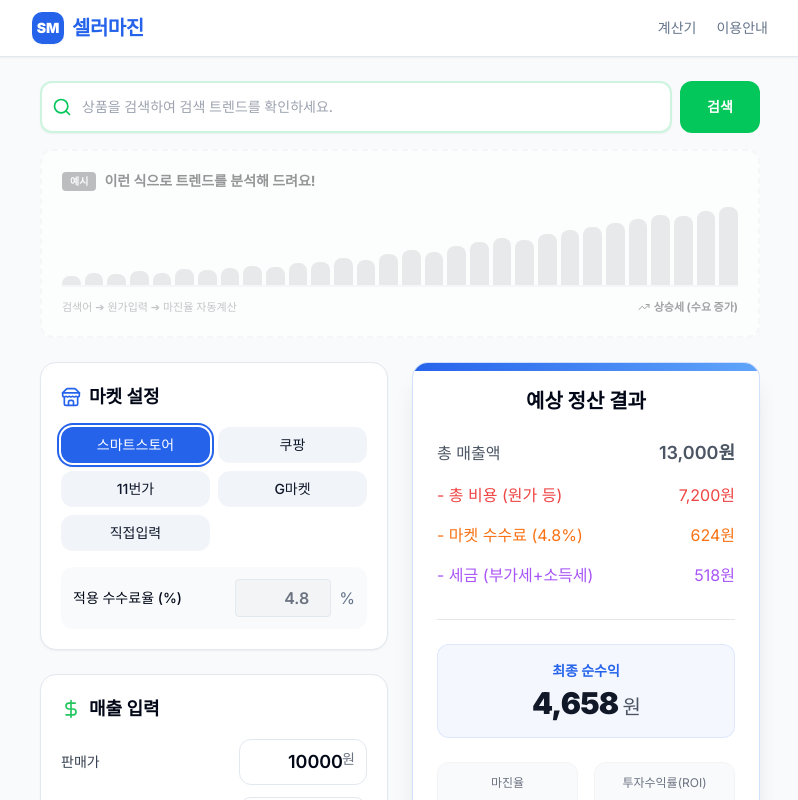
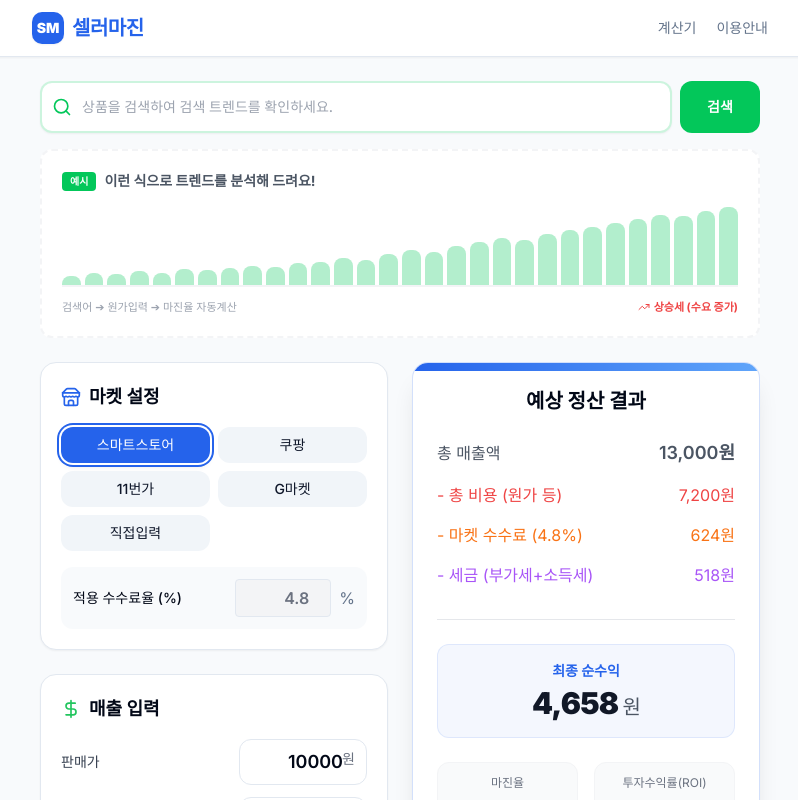
Before and after one commit to hoonzzz/seller-calc, a Next.js app: page / in a window 1280 px wide. Shown: the top 800 px of the page, without its empty margins (240-1038 px from the left). Built offline with nearby package versions, Linux system fonts and the light colour scheme.

Commit message:
style: 초기 예시 트렌드 차트 컬러 흑백(grayscale) 제거

```diff
--- a/src/components/SearchBar.tsx
+++ b/src/components/SearchBar.tsx
@@ -182,7 +182,7 @@ export default function SearchBar({ onSelectProduct }: SearchBarProps) {
         </div>
       ) : (
         !isSearching && (
-          <div className="bg-white border-2 border-gray-100 border-dashed rounded-xl p-4 md:p-5 opacity-60 grayscale hover:grayscale-0 hover:opacity-100 transition-all cursor-default">
+          <div className="bg-white border-2 border-gray-100 border-dashed rounded-xl p-4 md:p-5 transition-all cursor-default">
             <div className="flex items-center gap-2 mb-4">
               <span className="bg-[#03C75A] text-white text-[10px] font-bold px-2 py-0.5 rounded">예시</span>
               <h3 className="text-sm font-bold text-gray-600">이런 식으로 트렌드를 분석해 드려요!</h3>
```
